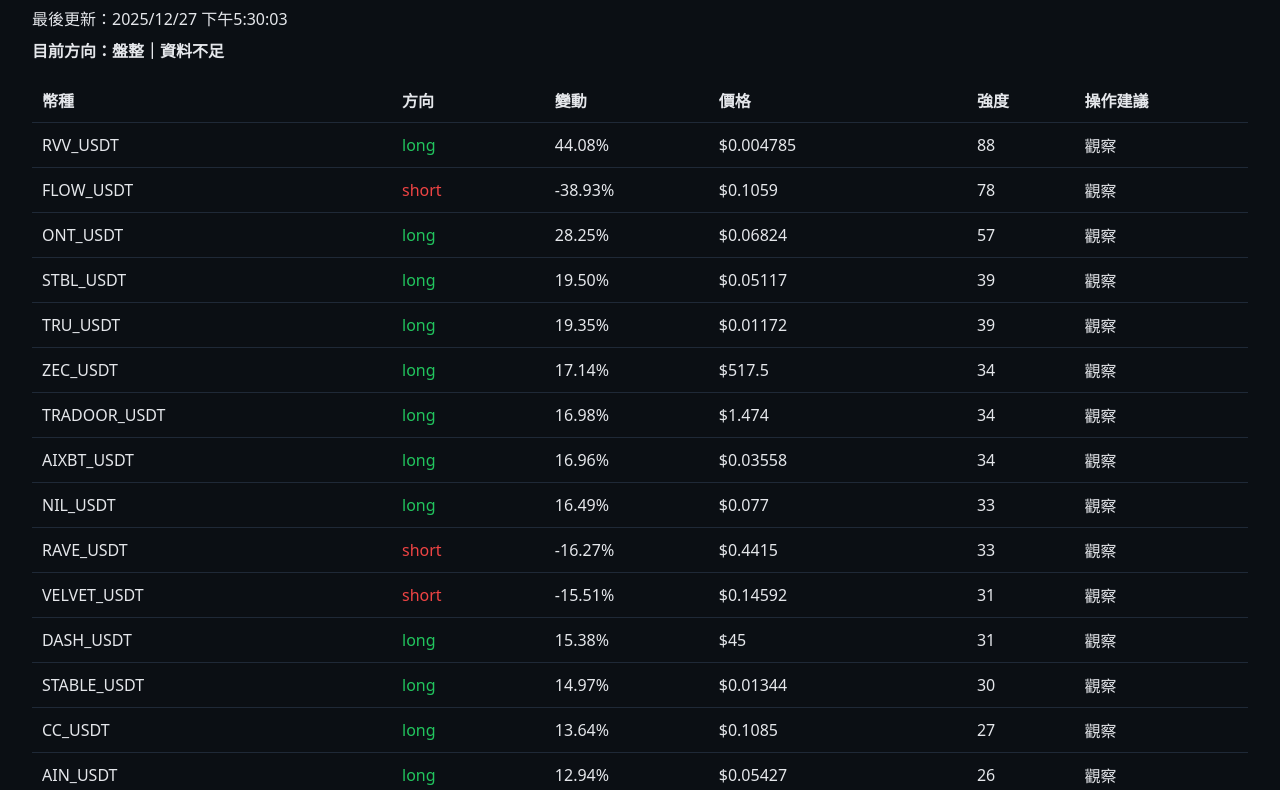
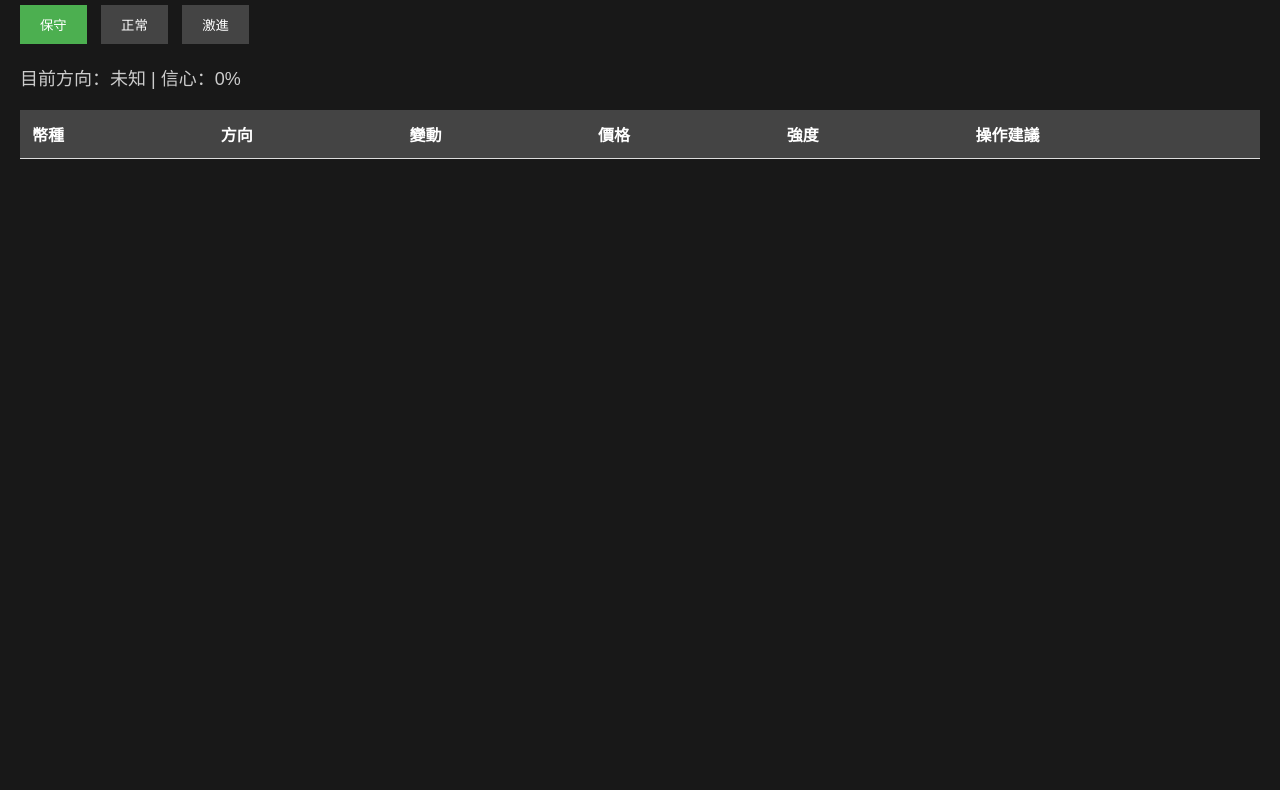
Before and after one commit to cowdeoh111111-png/gate-anomaly, a plain HTML site: page index.html in a window 1280 px wide. Shown: the part 115-905 px from the top of the page. After the commit the page ends 800 px from the top, so only its background shows below. Drawn offline with Linux system fonts and the light colour scheme.

Commit message:
Update index.html

```diff
--- a/index.html
+++ b/index.html
@@ -1,38 +1,118 @@
 <!DOCTYPE html>
-<html lang="zh-TW">
+<html lang="zh">
 <head>
-  <meta charset="UTF-8" />
+  <meta charset="UTF-8">
+  <meta name="viewport" content="width=device-width, initial-scale=1.0">
   <title>Gate 異常監控</title>
   <style>
     body {
-      background: #0b0f14;
-      color: #e5e7eb;
-      font-family: system-ui, -apple-system, BlinkMacSystemFont;
-      padding: 24px;
+      font-family: Arial, sans-serif;
+      background-color: #181818;
+      color: #fff;
+      margin: 0;
+      padding: 0;
     }
-    h1 { color: #4da3ff; }
+    .container {
+      margin: 20px;
+    }
+    .title {
+      font-size: 30px;
+      font-weight: bold;
+      color: #5c5c5c;
+    }
+    .status {
+      font-size: 18px;
+      margin-top: 10px;
+      color: #ccc;
+    }
+    .card {
+      background-color: #333;
+      padding: 15px;
+      margin: 10px 0;
+      border-radius: 8px;
+    }
+    .card p {
+      margin: 5px 0;
+    }
+    .action-button {
+      background-color: #4CAF50;
+      color: white;
+      padding: 5px 15px;
+      border: none;
+      border-radius: 4px;
+      cursor: pointer;
+    }
+    .action-button.disabled {
+      background-color: #dcdcdc;
+      cursor: not-allowed;
+    }
+    .mode-selector {
+      margin: 20px 0;
+    }
+    .mode-selector button {
+      background-color: #444;
+      color: white;
+      padding: 10px 20px;
+      border: none;
+      cursor: pointer;
+      margin-right: 10px;
+    }
+    .mode-selector button.active {
+      background-color: #4CAF50;
+    }
+    .table-container {
+      margin-top: 20px;
+    }
     table {
       width: 100%;
       border-collapse: collapse;
-      margin-top: 16px;
     }
     th, td {
-      padding: 10px;
-      border-bottom: 1px solid #1f2937;
+      padding: 12px;
       text-align: left;
+      border-bottom: 1px solid #ddd;
     }
-    .long { color: #22c55e; }
-    .short { color: #ef4444; }
-    .neutral { color: #facc15; }
+    th {
+      background-color: #444;
+    }
+    tr:hover {
+      background-color: #575757;
+    }
+    .status-warning {
+      color: yellow;
+    }
+    .status-danger {
+      color: red;
+    }
+    .status-success {
+      color: green;
+    }
   </style>
 </head>
+<body>
 
-<body>
-  <h1>Gate 異常監控</h1>
-  <div id="updated"></div>
-  <div id="market" style="margin-top:8px;font-weight:bold;"></div>
+<div class="container">
+  <div class="title">Gate 異常監控</div>
+  <div class="status">最後更新：<span id="last-updated">Loading...</span></div>
 
-  <table>
+  <!-- Mode Selector -->
+  <div class="mode-selector">
+    <button id="mode-conservative" class="active" onclick="changeMode('conservative')">保守</button>
+    <button id="mode-normal" onclick="changeMode('normal')">正常</button>
+    <button id="mode-aggressive" onclick="changeMode('aggressive')">激進</button>
+  </div>
+
+  <!-- Direction and Confidence -->
+  <div class="status">
+    目前方向：<span id="current-direction">Loading...</span> | 信心：<span id="confidence">Loading...</span>%
+  </div>
+
+  <!-- Warning Message -->
+  <div id="warning-message" class="status status-warning"></div>
+
+  <!-- Table of Coins -->
+  <div class="table-container">
+    <table id="coin-table">
       <thead>
         <tr>
           <th>幣種</th>
@@ -43,95 +123,105 @@
           <th>操作建議</th>
         </tr>
       </thead>
-    <tbody id="rows"></tbody>
+      <tbody>
+        <!-- Data will be populated here -->
+      </tbody>
     </table>
+  </div>
+</div>
 
 <script>
-    // ⬇⬇⬇ 這裡就是我叫你貼的地方 ⬇⬇⬇
+  let currentMode = 'conservative';
 
-    let mode = 'normal';
-
-    function getMarketBias(items) {
-      const btc = items.find(i => i.symbol === 'BTC_USDT');
-      const eth = items.find(i => i.symbol === 'ETH_USDT');
-
-      if (!btc || !eth) return { bias: '盤整', hint: '資料不足' };
-
-      const btcUp = btc.change > 1;
-      const btcDown = btc.change < -1;
-      const ethUp = eth.change > 1;
-      const ethDown = eth.change < -1;
-
-      if (btcUp && ethUp) return { bias: '偏多', hint: '可順多' };
-      if (btcDown && ethDown) return { bias: '偏空', hint: '只找空' };
-
-      return { bias: '盤整', hint: '觀察為主' };
+  // Function to fetch and display data
+  async function loadData() {
+    try {
+      const response = await fetch('data_fast.json'); // Assuming the data is in this file
+      const data = await response.json();
+      updateDisplay(data);
+    } catch (error) {
+      console.error("Error loading data:", error);
+    }
   }
 
-    function analyze(item, marketBias) {
-      const change = item.change;
-      let direction = 'neutral';
+  // Function to update the display with data
+  function updateDisplay(data) {
+    const lastUpdated = new Date(data.updated);
+    document.getElementById('last-updated').textContent = lastUpdated.toLocaleString();
 
-      if (change > 2) direction = 'long';
-      if (change < -2) direction = 'short';
+    const direction = data.direction || '未知';
+    const confidence = data.confidence || 0;
 
-      const strength = Math.min(100, Math.abs(change) * 2);
+    document.getElementById('current-direction').textContent = direction;
+    document.getElementById('confidence').textContent = confidence;
 
-      let trap = false;
-      if (marketBias.bias === '偏空' && direction === 'long' && change > 8) {
-        trap = true;
+    const warningMessage = document.getElementById('warning-message');
+    if (direction === '盤整') {
+      warningMessage.textContent = '目前方向不明確，以下僅供觀察，請謹慎操作！';
+    } else {
+      warningMessage.textContent = '';
     }
 
-      let advice = '觀察';
-      let reason = '盤整區間';
+    const tableBody = document.getElementById('coin-table').querySelector('tbody');
+    tableBody.innerHTML = ''; // Clear the previous data
 
-      if (trap) {
-        advice = '不建議';
-        reason = '逆主流拉升，疑似誘多';
-      } else if (marketBias.bias === '偏多' && direction === 'long') {
-        advice = strength >= 50 ? '可做' : '觀察';
-        reason = '順主流偏多';
-      } else if (marketBias.bias === '偏空' && direction === 'short') {
-        advice = strength >= 50 ? '可做' : '觀察';
-        reason = '順主流偏空';
+    data.coins.forEach(coin => {
+      const row = document.createElement('tr');
+      const coinNameCell = document.createElement('td');
+      const directionCell = document.createElement('td');
+      const changeCell = document.createElement('td');
+      const priceCell = document.createElement('td');
+      const strengthCell = document.createElement('td');
+      const actionCell = document.createElement('td');
+
+      coinNameCell.textContent = coin.symbol;
+      directionCell.textContent = coin.direction;
+      changeCell.textContent = coin.change + '%';
+      priceCell.textContent = '$' + coin.price.toFixed(2);
+      strengthCell.textContent = coin.strength;
+      actionCell.textContent = '觀察'; // Placeholder for action button
+
+      if (coin.direction === 'long') {
+        actionCell.classList.add('status-success');
+      } else if (coin.direction === 'short') {
+        actionCell.classList.add('status-danger');
       } else {
-        reason = '方向不一致';
+        actionCell.classList.add('status-warning');
       }
 
-      return { direction, strength: strength.toFixed(0), advice, reason };
-    }
-
-    async function load() {
-      const res = await fetch('./data_fast.json?_=' + Date.now());
-      const data = await res.json();
-
-      document.getElementById('updated').textContent =
-        '最後更新：' + (data.updated || '未知');
-
-      const market = getMarketBias(data.items);
-      document.getElementById('market').textContent =
-        `目前方向：${market.bias}｜${market.hint}`;
-
-      const tbody = document.getElementById('rows');
-      tbody.innerHTML = '';
-
-      data.items.forEach(item => {
-        const a = analyze(item, market);
-        const tr = document.createElement('tr');
-        tr.innerHTML = `
-          <td>${item.symbol}</td>
-          <td class="${a.direction}">${a.direction}</td>
-          <td>${item.change.toFixed(2)}%</td>
-          <td>$${item.price}</td>
-          <td>${a.strength}</td>
-          <td title="${a.reason}">${a.advice}</td>
-        `;
-        tbody.appendChild(tr);
+      row.appendChild(coinNameCell);
+      row.appendChild(directionCell);
+      row.appendChild(changeCell);
+      row.appendChild(priceCell);
+      row.appendChild(strengthCell);
+      row.appendChild(actionCell);
+      tableBody.appendChild(row);
     });
   }
 
-    load();
-    setInterval(load, 30000);
+  // Function to change the mode
+  function changeMode(mode) {
+    currentMode = mode;
+
+    // Highlight the active mode
+    document.querySelectorAll('.mode-selector button').forEach(button => {
+      if (button.textContent.toLowerCase() === mode) {
+        button.classList.add('active');
+      } else {
+        button.classList.remove('active');
+      }
+    });
+
+    // Update the mode in the display (optional)
+    document.getElementById('current-mode').textContent = mode;
+  }
+
+  // Function to refresh data every 30 seconds
+  setInterval(loadData, 30000);
+
+  // Initial data load
+  loadData();
 </script>
+
 </body>
 </html>
```
Lines whose indentation alone changed are shown as unchanged.
